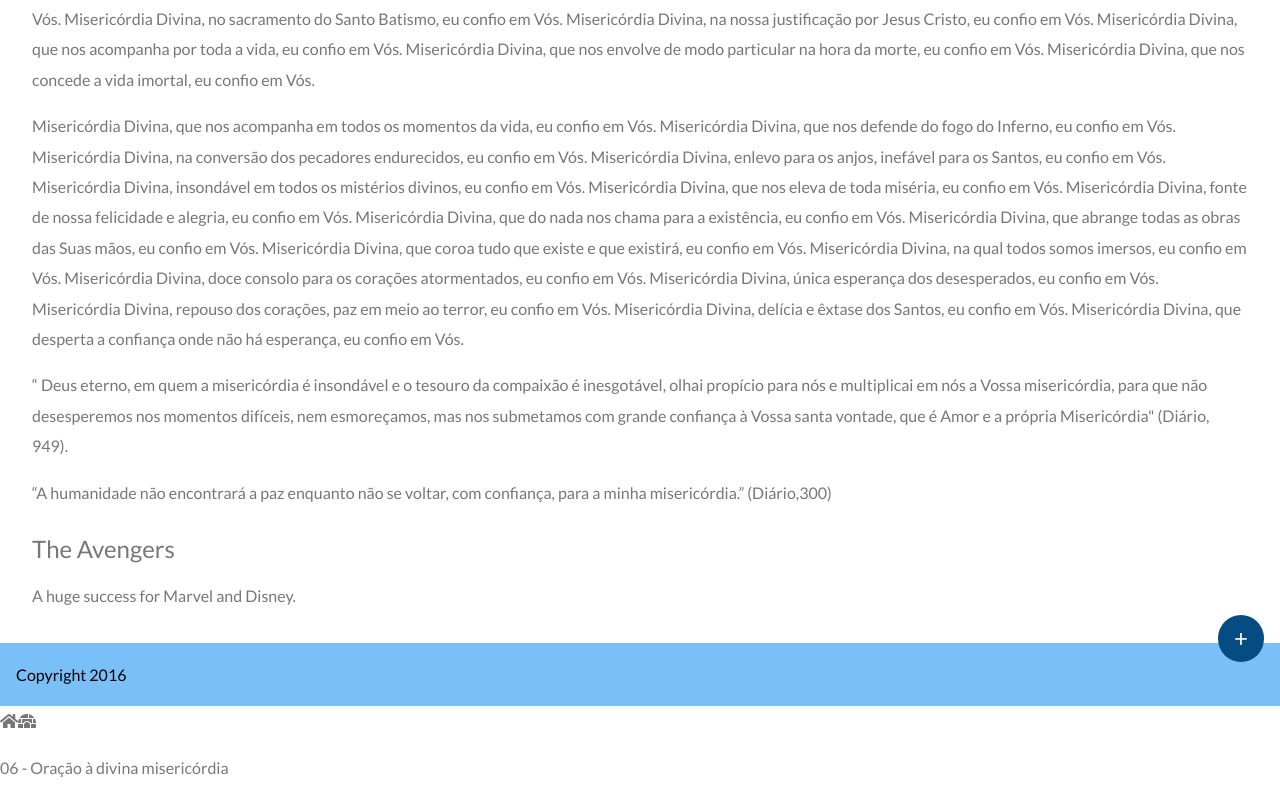
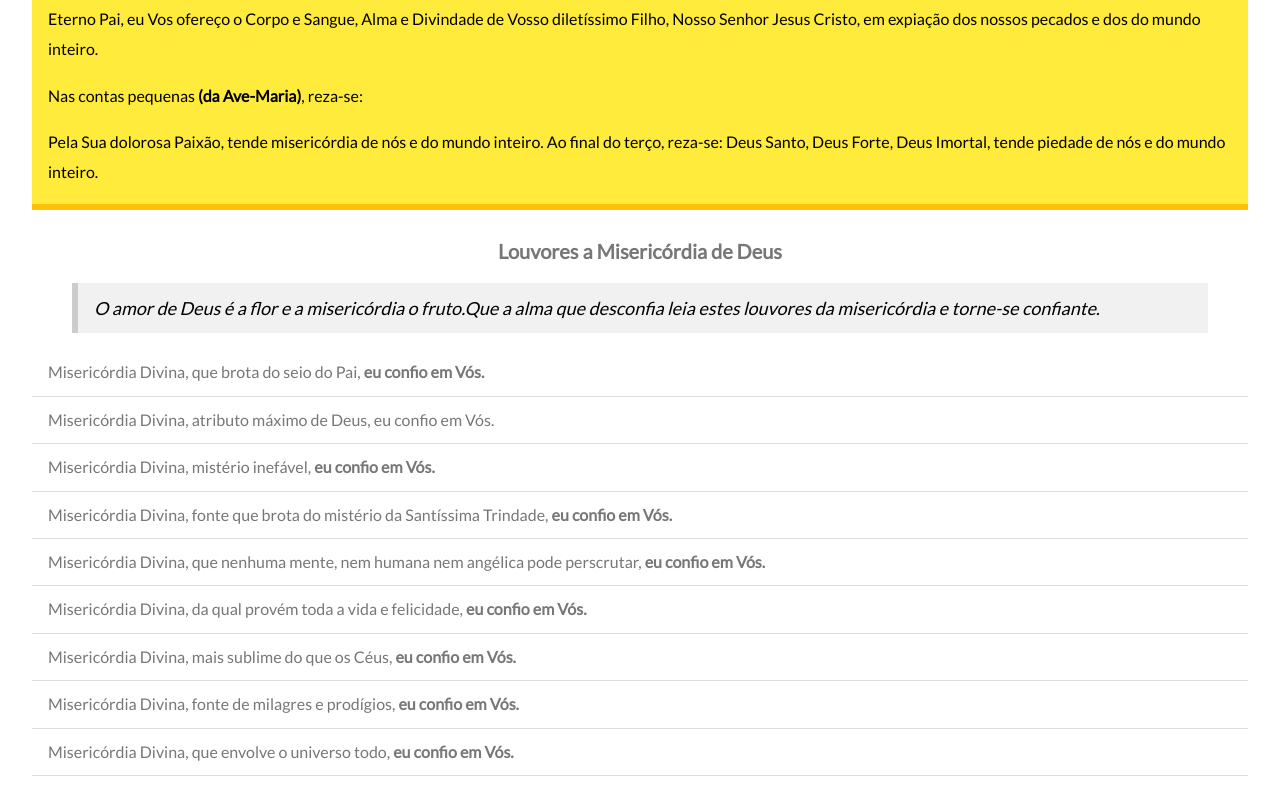
Before and after one commit to raphaeljq/oracoes, a React (Create React App) app: page / in a window 1280 px wide. Shown: the part 1992-2782 px from the top of the page. Built offline with nearby package versions, Linux system fonts and the light colour scheme.

Commit message:
estilizada a oracao da divina misericordia

```diff
--- a/src/App.css
+++ b/src/App.css
@@ -3,3 +3,4 @@
 .absoluto { position:absolute;top:-28px;right:16px;}
 .quote { font-size: 100px; }
 .margin-topo { margin-top:-60px;}
+.foto-header {width:100%;max-width:400px}
--- a/src/App.js
+++ b/src/App.js
@@ -16,6 +16,8 @@ function App() {
         <div class="w3-panel">
           <div class="w3-row">
             <div class="w3-container w3-center">
+            <img src="https://coracaonovo.com.br/v2/wp-content/uploads/elementor/thumbs/jesuasayugs-o2i1gv613w7twssv5pm8zwxiy5pq1i4jwln67mj7fo.jpg" class="w3-round w3-image foto-header" alt="Misericordia"/>
+
               <h2>O TERÇO DA MISERICORDIA</h2>
             </div>
             <div class="w3-col s12 w3-container">
@@ -37,7 +39,7 @@ function App() {
             <div class="w3-col s12 w3-container">
               <h4 className="w3-center"><strong>Via Sacra da Divina Misericordia</strong> </h4>
               <p><strong>Eterno Pai, eu vos ofereço a dolorosa paixão de Jesus, em expiação dos nossos pecados e do mundo inteiro.</strong></p>
-              <ul>
+              <ul className="w3-ul w3-hoverable">
                 <li> Por sua condenação à morte, <strong>tende misericórdia de nós e do mundo inteiro.</strong></li>
                 <li> Pela Cruz que lhe foi posta sobre os ombros, <strong>tende misericórdia de nós e do mundo inteiro.</strong></li>
                 <li> Pela sua 1ª queda, <strong>tende misericórdia de nós e do mundo inteiro.</strong></li>
@@ -76,15 +78,64 @@ function App() {
           </div>
           <div class="w3-row">
             <div class="w3-col s12 w3-container">
-              <h4 className="w3-center"> Louvores a Misericórdia de Deus</h4>
+              <h4 className="w3-center"><strong> Louvores a Misericórdia de Deus </strong></h4>
 
-              <p>O amor de Deus é a flor e a misericórdia o fruto.Que a alma que desconfia leia estes louvores da misericórdia e torne-se confiante.</p>
-              <p>>Misericórdia Divina, que brota do seio do Pai, eu confio em Vós. Misericórdia Divina, atributo máximo de Deus, eu confio em Vós. Misericórdia Divina, mistério inefável, eu confio em Vós. Misericórdia Divina, fonte que brota do mistério da Santíssima Trindade, eu confio em Vós. Misericórdia Divina, que nenhuma mente, nem humana nem angélica pode perscrutar, eu confio em Vós. Misericórdia Divina, da qual provém toda a vida e felicidade, eu confio em Vós. Misericórdia Divina, mais sublime do que os Céus, eu confio em Vós. Misericórdia Divina, fonte de milagres e prodígios, eu confio em Vós. Misericórdia Divina, que envolve o universo todo, eu confio em Vós. Misericórdia Divina, que desce ao mundo na Pessoa do Verbo Encarnado, eu confio em Vós.</p>
-              <p>Misericórdia Divina, que brotou da chaga aberta do Coração de Jesus, eu confio em Vós. Misericórdia Divina, encerrada no Coração de Jesus para nós e sobretudo para os pecadores, eu confio em Vós. Misericórdia Divina, imperscrutável na instituição da Eucaristia, eu confio em Vós. Misericórdia Divina, na instituição da Santa Igreja, eu confio em Vós. Misericórdia Divina, no sacramento do Santo Batismo, eu confio em Vós. Misericórdia Divina, na nossa justificação por Jesus Cristo, eu confio em Vós. Misericórdia Divina, que nos acompanha por toda a vida, eu confio em Vós. Misericórdia Divina, que nos envolve de modo particular na hora da morte, eu confio em Vós. Misericórdia Divina, que nos concede a vida imortal, eu confio em Vós.</p>
-              <p>Misericórdia Divina, que nos acompanha em todos os momentos da vida, eu confio em Vós. Misericórdia Divina, que nos defende do fogo do Inferno, eu confio em Vós. Misericórdia Divina, na conversão dos pecadores endurecidos, eu confio em Vós. Misericórdia Divina, enlevo para os anjos, inefável para os Santos, eu confio em Vós. Misericórdia Divina, insondável em todos os mistérios divinos, eu confio em Vós. Misericórdia Divina, que nos eleva de toda miséria, eu confio em Vós. Misericórdia Divina, fonte de nossa felicidade e alegria, eu confio em Vós. Misericórdia Divina, que do nada nos chama para a existência, eu confio em Vós. Misericórdia Divina, que abrange todas as obras das Suas mãos, eu confio em Vós. Misericórdia Divina, que coroa tudo que existe e que existirá, eu confio em Vós. Misericórdia Divina, na qual todos somos imersos, eu confio em Vós. Misericórdia Divina, doce consolo para os corações atormentados, eu confio em Vós. Misericórdia Divina, única esperança dos desesperados, eu confio em Vós. Misericórdia Divina, repouso dos corações, paz em meio ao terror, eu confio em Vós. Misericórdia Divina, delícia e êxtase dos Santos, eu confio em Vós. Misericórdia Divina, que desperta a confiança onde não há esperança, eu confio em Vós.</p>
-              <p>“ Deus eterno, em quem a misericórdia é insondável e o tesouro da compaixão é inesgotável, olhai propício para nós e multiplicai em nós a Vossa misericórdia, para que não desesperemos nos momentos difíceis, nem esmoreçamos, mas nos submetamos com grande confiança à Vossa santa vontade, que é Amor e a própria Misericórdia" (Diário, 949).</p>
-              <p>“A humanidade não encontrará a paz enquanto não se voltar, com confiança, para a minha misericórdia.” (Diário,300)</p>
+              <blockquote class="w3-panel w3-leftbar w3-light-grey">
+                <h5><i>O amor de Deus é a flor e a misericórdia o fruto.Que a alma que desconfia leia estes louvores da misericórdia e torne-se confiante.</i></h5>
+              </blockquote>
+              <ul className="w3-ul w3-hoverable">
+                <li>Misericórdia Divina, que brota do seio do Pai, <strong>eu confio em Vós.</strong></li> <li>Misericórdia Divina, atributo máximo de Deus, eu confio em Vós. </li>
+                <li>Misericórdia Divina, mistério inefável, <strong>eu confio em Vós.</strong> </li>
+                <li>Misericórdia Divina, fonte que brota do mistério da Santíssima Trindade, <strong>eu confio em Vós.</strong></li>
+                <li>Misericórdia Divina, que nenhuma mente, nem humana nem angélica pode perscrutar, <strong>eu confio em Vós.</strong> </li>
+                <li>Misericórdia Divina, da qual provém toda a vida e felicidade, <strong>eu confio em Vós.</strong></li>
+                <li>Misericórdia Divina, mais sublime do que os Céus, <strong>eu confio em Vós.</strong></li>
+                <li>Misericórdia Divina, fonte de milagres e prodígios, <strong>eu confio em Vós.</strong></li> <li>Misericórdia Divina, que envolve o universo todo, <strong>eu confio em Vós.</strong></li>
+                <li>Misericórdia Divina, que desce ao mundo na Pessoa do Verbo Encarnado, <strong>eu confio em Vós.</strong></li>
+                <li>Misericórdia Divina, que brotou da chaga aberta do Coração de Jesus, <strong>eu confio em Vós.</strong></li>
+                <li>Misericórdia Divina, encerrada no Coração de Jesus para nós e sobretudo para os pecadores, <strong>eu confio em Vós.</strong></li>
+                <li>Misericórdia Divina, imperscrutável na instituição da Eucaristia, <strong>eu confio em Vós.</strong></li>
+                <li>Misericórdia Divina, na instituição da Santa Igreja, <strong>eu confio em Vós.</strong></li>
+                <li>Misericórdia Divina, no sacramento do Santo Batismo, <strong>eu confio em Vós.</strong> </li>
+                <li>Misericórdia Divina, na nossa justificação por Jesus Cristo, <strong>eu confio em Vós.</strong></li>
+                <li>Misericórdia Divina, que nos acompanha por toda a vida, <strong>eu confio em Vós.</strong> </li>
+                <li>Misericórdia Divina, que nos envolve de modo particular na hora da morte, <strong>eu confio em Vós.</strong></li>
+                <li>Misericórdia Divina, que nos concede a vida imortal, <strong>eu confio em Vós.</strong></li>
+                <li>Misericórdia Divina, que nos acompanha em todos os momentos da vida, <strong>eu confio em Vós.</strong></li>
+                <li>Misericórdia Divina, que nos defende do fogo do Inferno, <strong>eu confio em Vós.</strong> </li>
+                <li>Misericórdia Divina, na conversão dos pecadores endurecidos, <strong>eu confio em Vós.</strong></li>
+                <li>Misericórdia Divina, enlevo para os anjos, inefável para os Santos, <strong>eu confio em Vós.</strong></li>
+                <li>Misericórdia Divina, insondável em todos os mistérios divinos, <strong>eu confio em Vós.</strong></li>
+                <li>Misericórdia Divina, que nos eleva de toda miséria, <strong>eu confio em Vós.</strong> </li>
+                <li>Misericórdia Divina, fonte de nossa felicidade e alegria, <strong>eu confio em Vós.</strong> </li>
+                <li>Misericórdia Divina, que do nada nos chama para a existência, <strong>eu confio em Vós.</strong> </li>
+                <li>Misericórdia Divina, que abrange todas as obras das Suas mãos, <strong>eu confio em Vós.</strong> </li>
+                <li>Misericórdia Divina, que coroa tudo que existe e que existirá, <strong>eu confio em Vós.</strong></li>
+                <li>  Misericórdia Divina, na qual todos somos imersos, <strong>eu confio em Vós.</strong> </li>
+                <li>Misericórdia Divina, doce consolo para os corações atormentados, <strong>eu confio em Vós.</strong></li>
+                <li>  Misericórdia Divina, única esperança dos desesperados, <strong>eu confio em Vós.</strong> </li>
+                <li>Misericórdia Divina, repouso dos corações, paz em meio ao terror, <strong>eu confio em Vós.</strong> </li>
+                <li>Misericórdia Divina, delícia e êxtase dos Santos, <strong>eu confio em Vós.</strong> </li>
+                <li>Misericórdia Divina, que desperta a confiança onde não há esperança, <strong>eu confio em Vós.</strong></li>
+              </ul>
             </div>
+          </div>
+          <div class="w3-row">
+              <div class="w3-col s12 w3-container">
+                <h4 className="w3-center"><strong>Oremos</strong></h4>
+                <blockquote class="w3-panel w3-leftbar w3-light-grey">
+                <h5><i>Ó Deus Eterno, em quem a Misericórdia é insondável, e o tesouro da compaixão é inesgotável, olhai propício para nós e multiplicai em nós a vossa Misericórdia, para que não desesperemos nos momentos difíceis, nem esmoreçamos, mas nos submetamos com grande confiança à Vossa Santa Vontade, que é amor e a própria Misericórdia. Amém.”</i></h5>
+                </blockquote>
+              </div>
+          </div>
+          <div class="w3-row">
+              <div class="w3-col s12 w3-container">
+                <h4 className="w3-center"><strong>Oração à Divina Misericordia</strong></h4>
+                <blockquote class="w3-panel w3-leftbar w3-light-grey">
+                <h5><i>"Ó Deus de grande Misericordia, bondade infinita, eis que hoje a humanidade toda clama  do abismo de sua miséria à vossa Misericordia, à vossa Compaixão, ó Deus clemente, não rejeiteis a Oração dos exilados desta terra. Ó Senhor, bondade inconcebível, que conheceis profundamente a nossa miséria e sabeis que com nossas próprias forças não temos condições de nos elevar a até Vós, por isso vos suplicamos, adiantai-vos ao nosso pedido com Vossa graça e aumentai em nós sem cessar a Vossa Misericordia, a fim de que possamos cumprir fielmente a Vossa Santa Vontade durante toda a nossa vida e na hora da morte. Que poder da Vossa Misericordia nos defenda dos ataques dos inimigos da nossa salvação, para que aguardemos com confiança, como Vossos filhos, a Vossa Vinda última, dia que somente Vós conheceis. E esperamos alcançar tudo o que Jesus nos prometeu, apesar de toda a nossa miséria, porque Jesus é a nossa confiança; pelo seu coração Misericordioso, como por uma porta aberta, entraremos no Céu."<strong>AMÉM!</strong> (D. 1570)
+                  </i></h5>
+                </blockquote>
+              </div>
           </div>
           <div class="w3-row">
             <div class="w3-col s12 w3-container">
@@ -105,9 +156,10 @@ function App() {
     <FontAwesomeIcon icon={faHome} />
     <FontAwesomeIcon icon={faIgloo} />
 
+
 <p>06 - Oração à divina misericórdia</p>
 
-<p>Ó Deus Eterno, em quem a Misericórdia é insondável, e o tesouro da compaixão é inesgotável, olhai propício para nós e multiplicai em nós a vossa Misericórdia, para que não desesperemos nos momentos difíceis, nem esmoreçamos, mas nos submetamos com grande confiança à Vossa Santa Vontade, que é amor e a própria Misericórdia. Amém.”</p>
+<p></p>
 
 <p>07 - Mensagem do livro da Santa Faustina</p>
 
```
